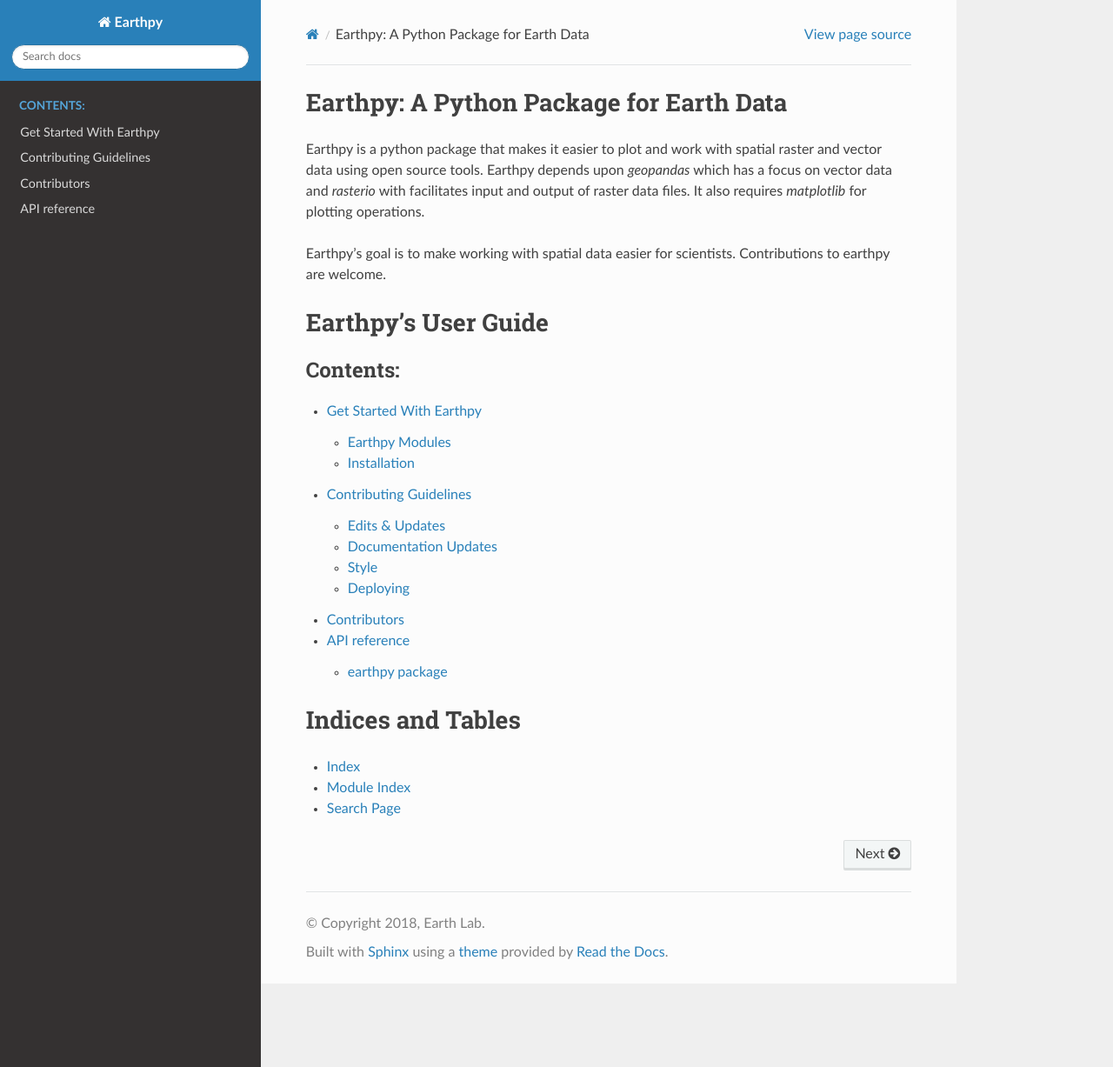
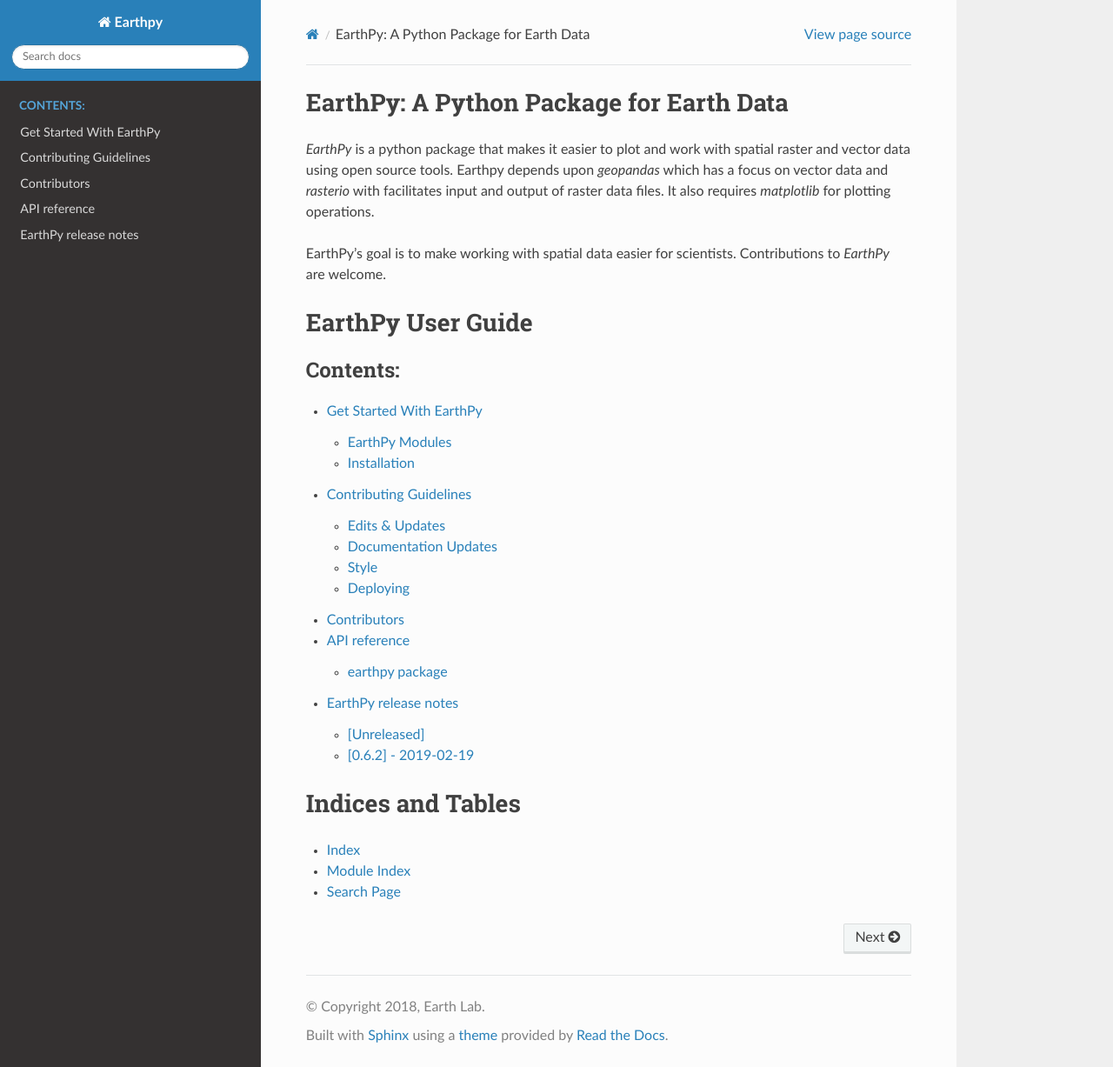
Before and after one commit to earthlab/earthpy, a Sphinx documentation site: the page built from docs/index.rst, in a window 1280 px wide and 1227 px high. Shown: the whole window at 87% size. Built offline with Sphinx 7.4.7 and the Read the Docs theme 2.0.0, drawn with Linux system fonts in a browser that asks for light colours.

Commit message:
Adding changelog.md to earthpy (#239)
* adding change log to earthpy
* Update CHANGES.rst
* Apply suggestions from code review
* rename changelog and a few edits
* fix file name
* a few syntax edits
* adding unreleased section to change log
* Use m2r extension to include markdown in docs
* Forgot to install the pre-commit hook...

```diff
--- a/dev-requirements.txt
+++ b/dev-requirements.txt
@@ -1,4 +1,5 @@
 bumpversion
+m2r
 pre-commit
 sphinx==1.8.0
 sphinx-autobuild==0.7.1
--- /dev/null
+++ b/docs/change-log.rst
@@ -0,0 +1 @@
+.. mdinclude:: ../CHANGELOG.md
--- a/docs/conf.py
+++ b/docs/conf.py
@@ -39,10 +39,11 @@
 # extensions coming with Sphinx (named 'sphinx.ext.*') or your custom
 # ones.
 extensions = [
+    "m2r",
+    "matplotlib.sphinxext.plot_directive",
     "sphinx.ext.autodoc",
     "sphinx.ext.doctest",
     "sphinx.ext.napoleon",
-    "matplotlib.sphinxext.plot_directive",
     "sphinx.ext.viewcode",
 ]
 
@@ -55,8 +56,7 @@
 # The suffix(es) of source filenames.
 # You can specify multiple suffix as a list of string:
 #
-# source_suffix = ['.rst', '.md']
-source_suffix = ".rst"
+source_suffix = [".rst", ".md"]
 
 # The master toctree document.
 master_doc = "index"
--- a/docs/index.rst
+++ b/docs/index.rst
@@ -3,18 +3,19 @@
    You can adapt this file completely to your liking, but it should at least
    contain the root `toctree` directive.
 
-Earthpy: A Python Package for Earth Data
+EarthPy: A Python Package for Earth Data
 ========================================
-Earthpy is a python package that makes it easier to plot and work with spatial
+
+`EarthPy` is a python package that makes it easier to plot and work with spatial
 raster and vector data using open source tools. Earthpy depends upon `geopandas`
 which has a focus on vector data and `rasterio` with facilitates input and
 output of raster data files. It also requires `matplotlib` for plotting operations.
 
-Earthpy's goal is to make working with spatial data easier for scientists.
-Contributions to earthpy are welcome.
+EarthPy's goal is to make working with spatial data easier for scientists.
+Contributions to `EarthPy` are welcome.
 
-Earthpy's User Guide
-====================
+EarthPy User Guide
+==================
 
 .. toctree::
    :maxdepth: 2
```
Also changed, not shown: other parts of docs/index.rst (+1 -0 lines), CHANGELOG.md (added, +51 -0 lines), docs/get-started.rst (+5 -5 lines), .travis.yml.
